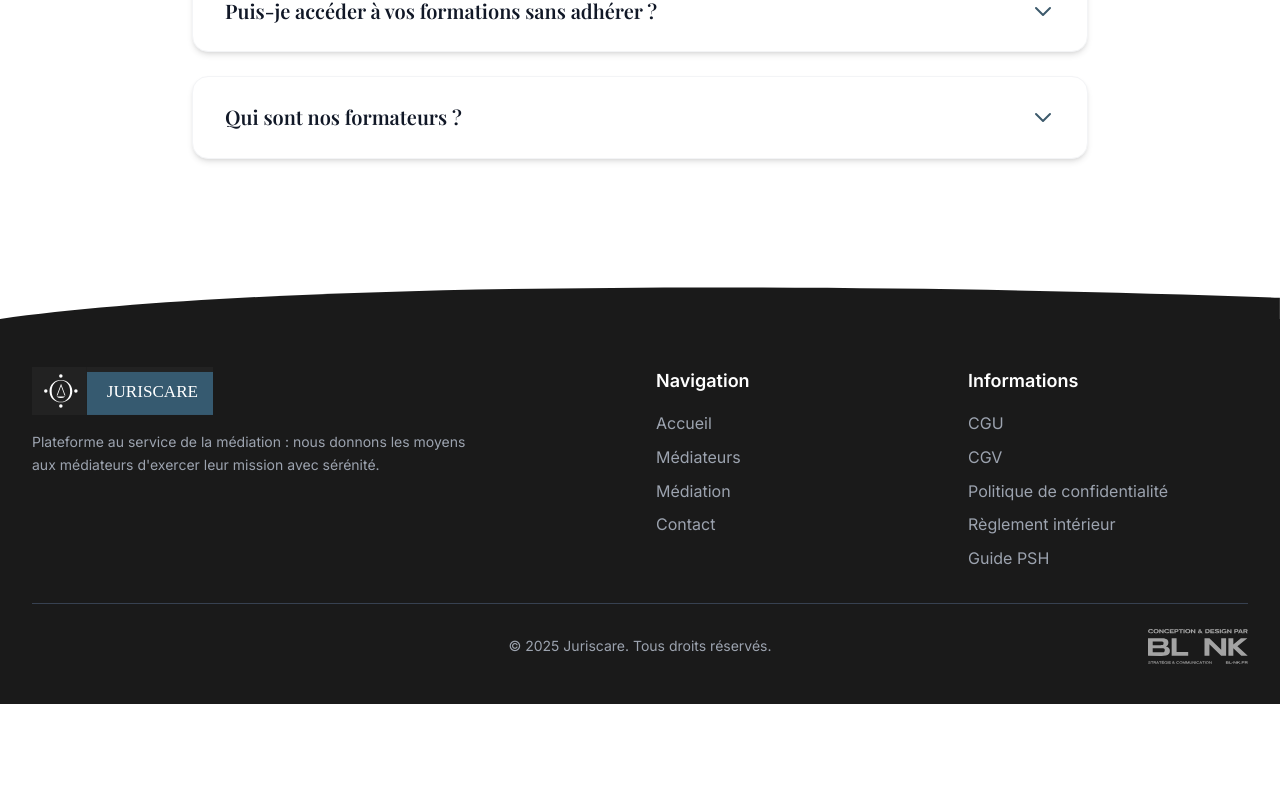
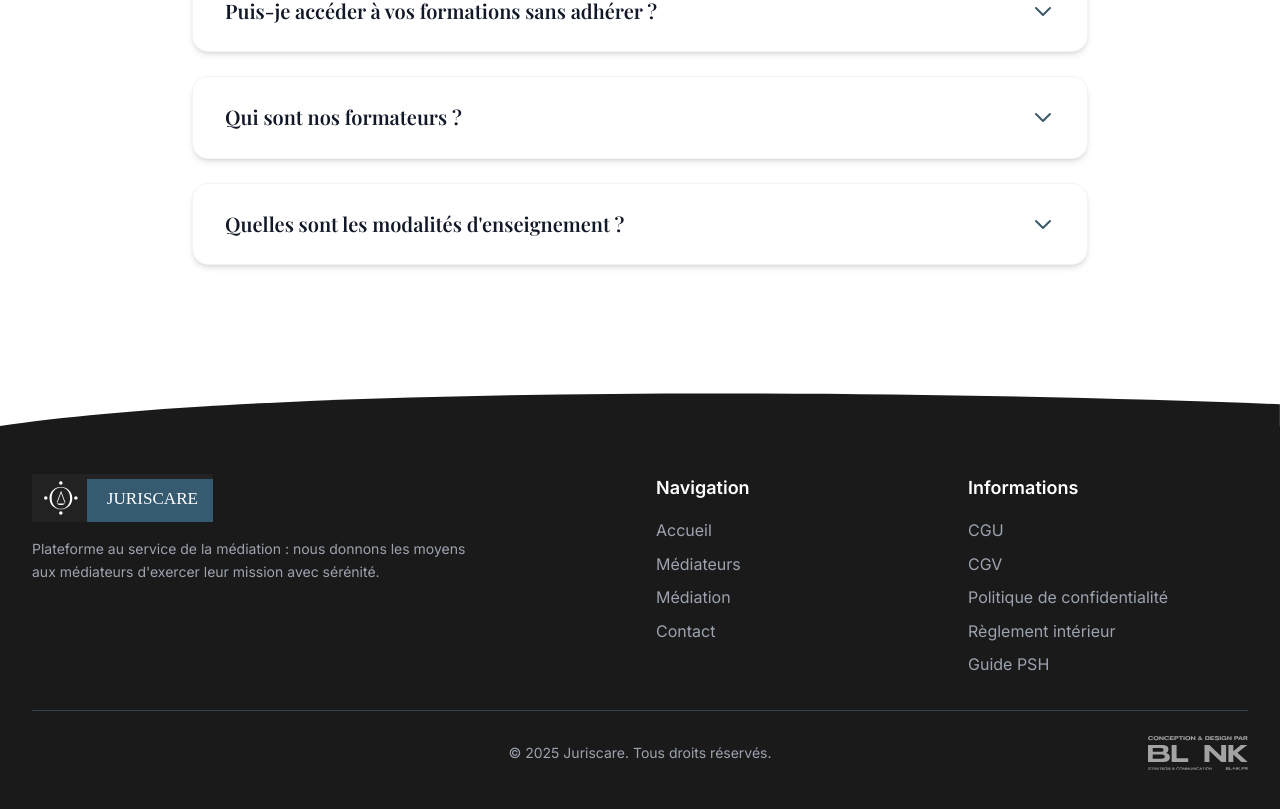
Before and after one commit to jeremy-one/juriscare, a Next.js app: page /mediateurs in a window 1280 px wide. Shown: the part 4675-5484 px from the top of the page. Before the commit the page ends 5379 px from the top, so only its background shows below. Built offline with nearby package versions, Linux system fonts and the light colour scheme; a web font is replaced by a local one.

Commit message:
Ajout FAQ modalités d'enseignement

```diff
--- a/app/mediateurs/page.tsx
+++ b/app/mediateurs/page.tsx
@@ -23,6 +23,10 @@ export default function MediateursPage() {
     {
       question: "Qui sont nos formateurs ?",
       answer: "Nos formations sont dispensées par des experts reconnus dans leur domaine. <a href='/CV_AP.pdf' target='_blank' rel='noopener noreferrer' class='text-primary underline hover:no-underline'>Découvrez le parcours de notre formatrice Andréa</a>."
+    },
+    {
+      question: "Quelles sont les modalités d'enseignement ?",
+      answer: "Nos formations sont disponibles en présentiel ou en ligne. Nous adaptons les modalités de suivi aux besoins spécifiques de chaque apprenant, notamment pour les personnes en situation de handicap. <a href='/2025 - Gérer le handicap - Guide à destination du public.pdf' target='_blank' rel='noopener noreferrer' class='text-primary underline hover:no-underline'>Consultez notre guide d'accessibilité</a>."
     }
   ];
 
```
